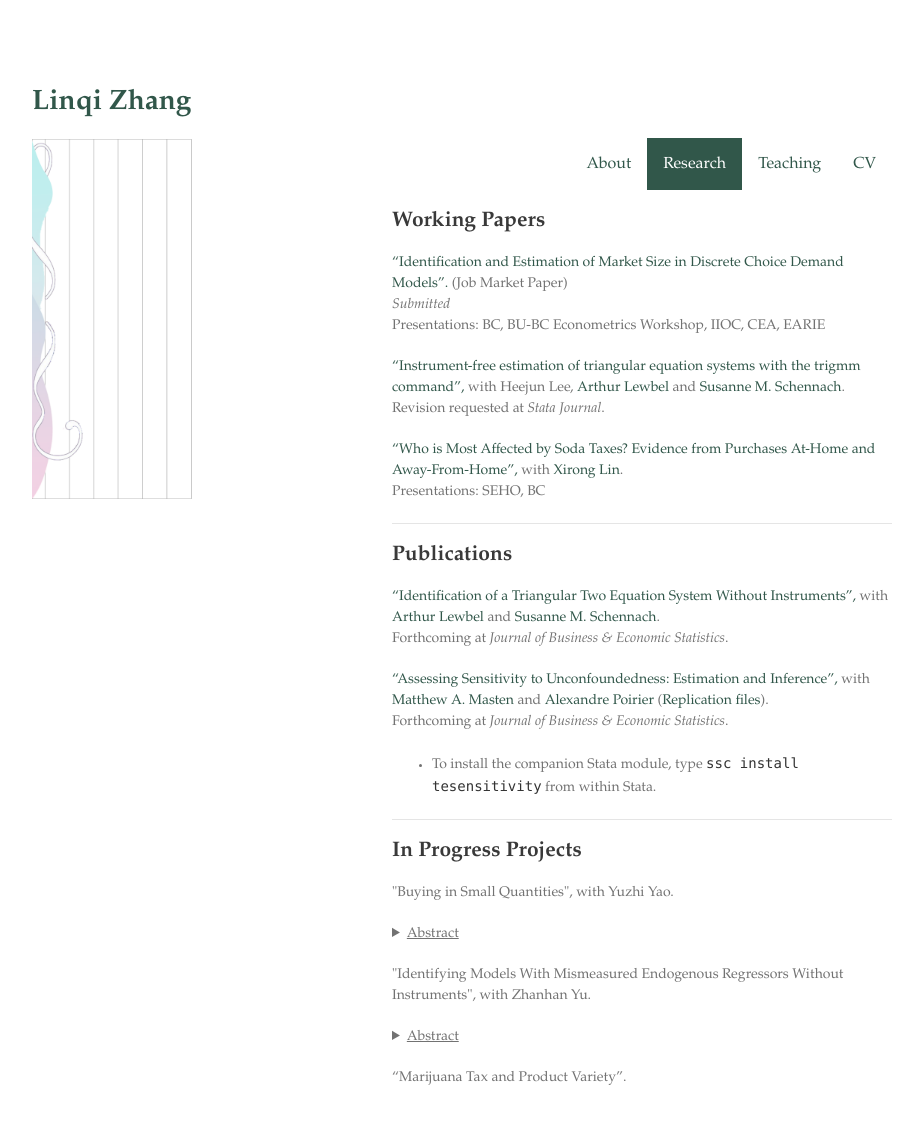
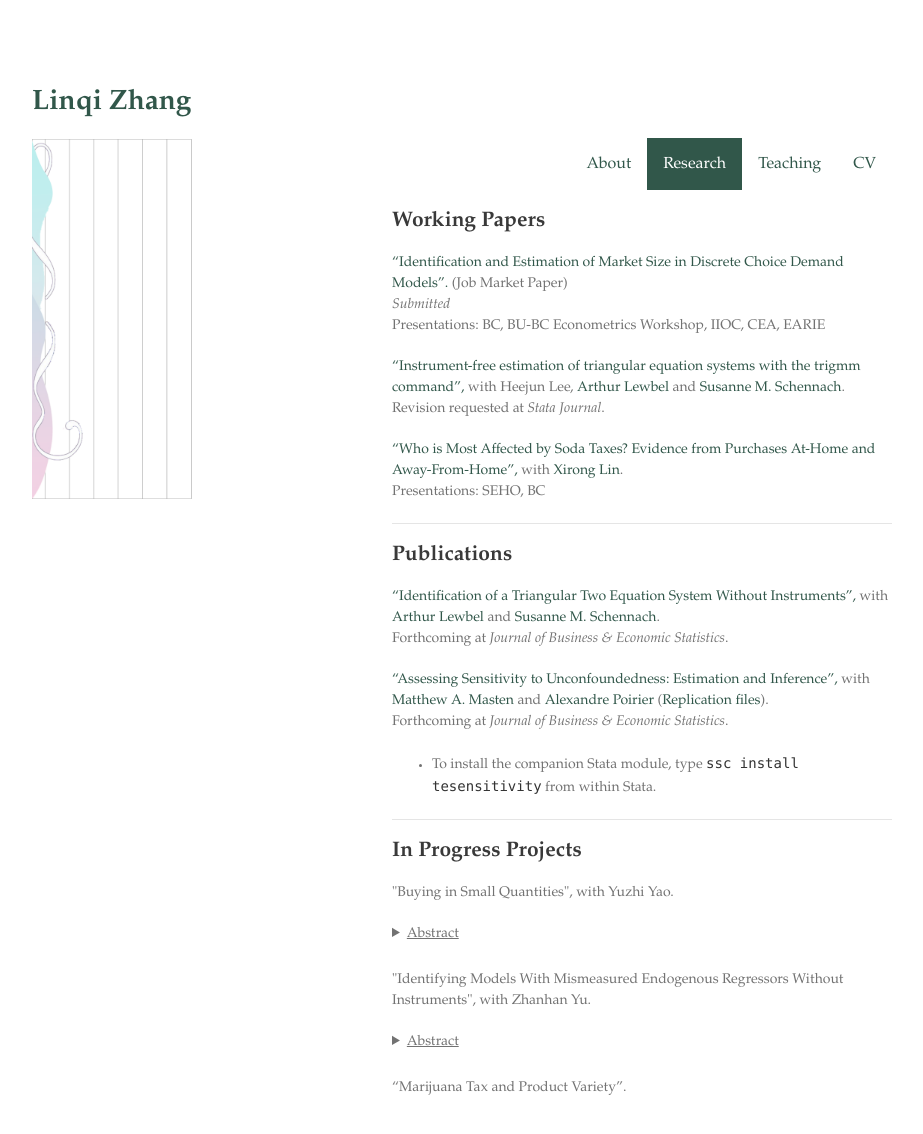
Before and after one commit to zhanglinqi/zhanglinqi.github.io, a Jekyll site: the page built from research.md, in a window 1280 px wide and 1169 px high. Shown: the top 1134 px of the window, without its empty margins (178-1101 px from the left). Built offline with Jekyll 4.4.1, drawn with Linux system fonts in a browser that asks for light colours; our own code applies the rules of GitHub Pages for plain Markdown files.

Commit message:
update detail setup

```diff
--- a/_sass/jekyll-theme-minimal.scss
+++ b/_sass/jekyll-theme-minimal.scss
@@ -7,6 +7,26 @@
   font: 14px/1.5 Palatino, "Noto Sans", "Helvetica Neue", Helvetica, Arial, sans-serif;
   color:#727272;
   font-weight:400;
+}
+
+details {
+  font: 14px/1.5 Palatino, sans-serif;
+  width: 100%;
+  margin-top: 2px;
+  margin-bottom: 10px;
+}
+
+details > summary {
+  width: 5em;
+  background-color: #fff;
+  border: none;
+  box-shadow: none;
+  cursor: pointer;
+  margin-bottom: 5px;
+}
+
+details > summary::-webkit-details-marker {
+  display: none;
 }
 
 h1, h2, h3, h4, h5, h6 {
```
